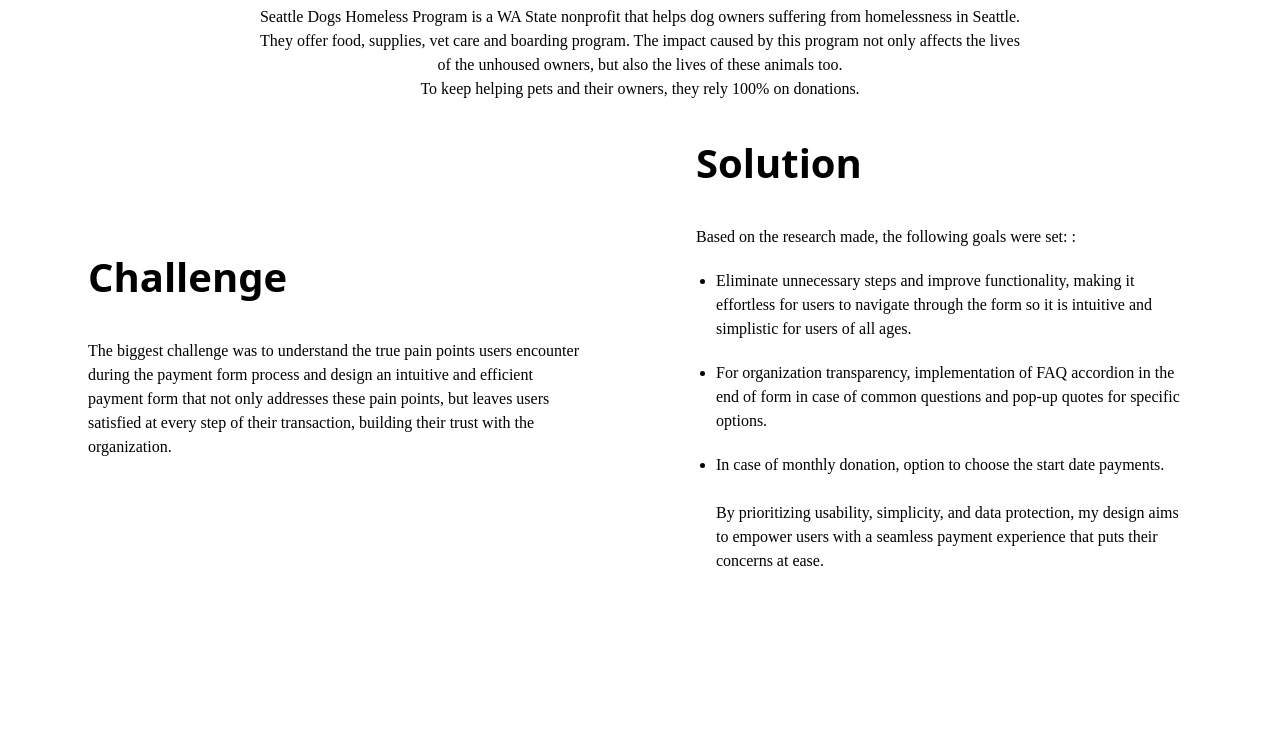
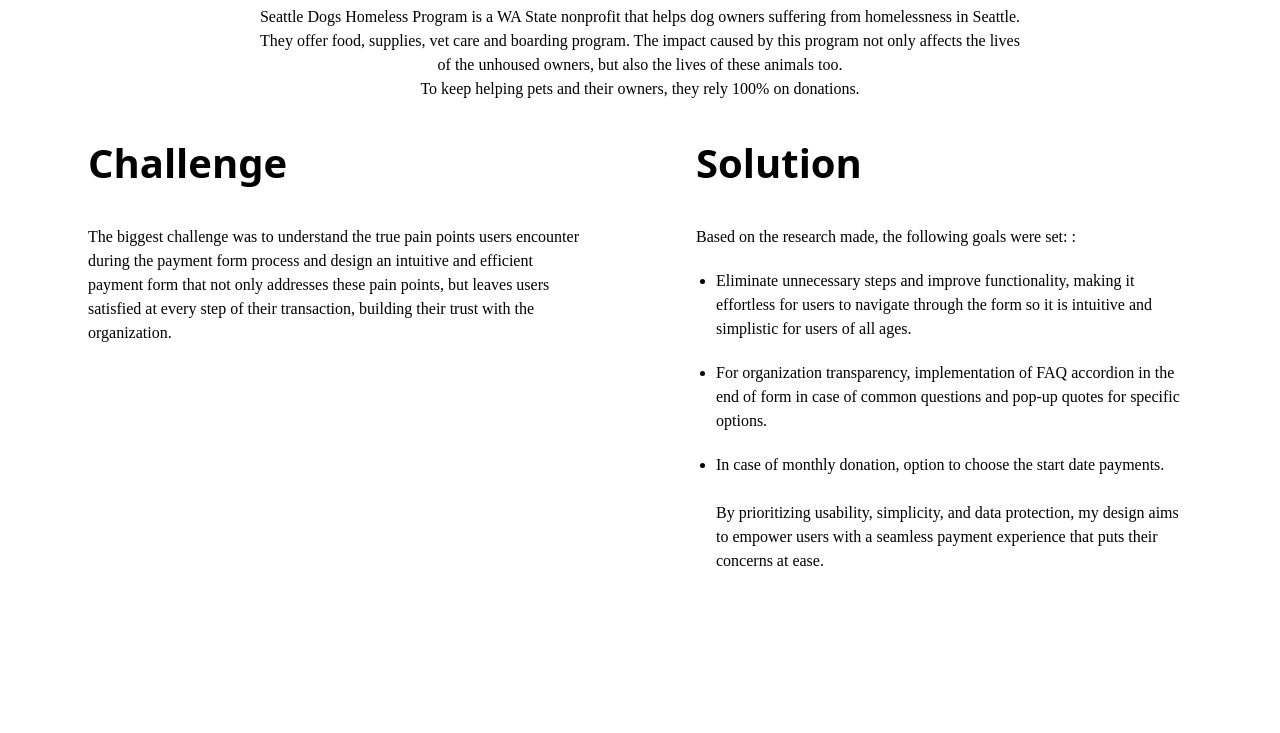
Before and after one commit to gustxyz/andressa-portfolio, a Next.js app: page /my-work/payment-form in a window 1280 px wide. Shown: the part 820-1553 px from the top of the page. Built offline with nearby package versions, Linux system fonts and the light colour scheme.

Commit message:
companaly

```diff
--- a/app/my-work/payment-form/page.tsx
+++ b/app/my-work/payment-form/page.tsx
@@ -159,10 +159,12 @@
 const CompetitorAnalysisDescription = (
   <>
     I gathered 4 different competitors to analyze: Feeding Pets of the Homeless,
-    Do Something, Hotel for Homeless Dogs, GoFundMe. Not all of them is about homelessness or dogs,
+    Do Something, Hotel for Homeless Dogs, and GoFundMe. Not all of them is about homelessness or dogs,
     but the intent here was to analyze specificaly the donation pages. In my research, I simulated donations in all the websites.
+    <br />
+    <br />
     They all had different design patterns and functionality, so this was an important step for the design
-    process. I was able to collect different helpful functionalities and features to gather all in one donation form.
+    process. For data, I had negative (red) and good (green) notes. With that, I was able to collect different helpful functionalities and features to gather all in one donation form.
 
   </>
 );
@@ -454,7 +456,7 @@
           </div>
           <Row direction="left">
             <WorkPageContentBlock
-              className="lg:w-1/2 lg:pr-14"
+              className="lg:w-1/2 lg:pr-14 mb-auto"
               header={ContentBlock2Title}
             >
               {ContentBlock2Description}
```
